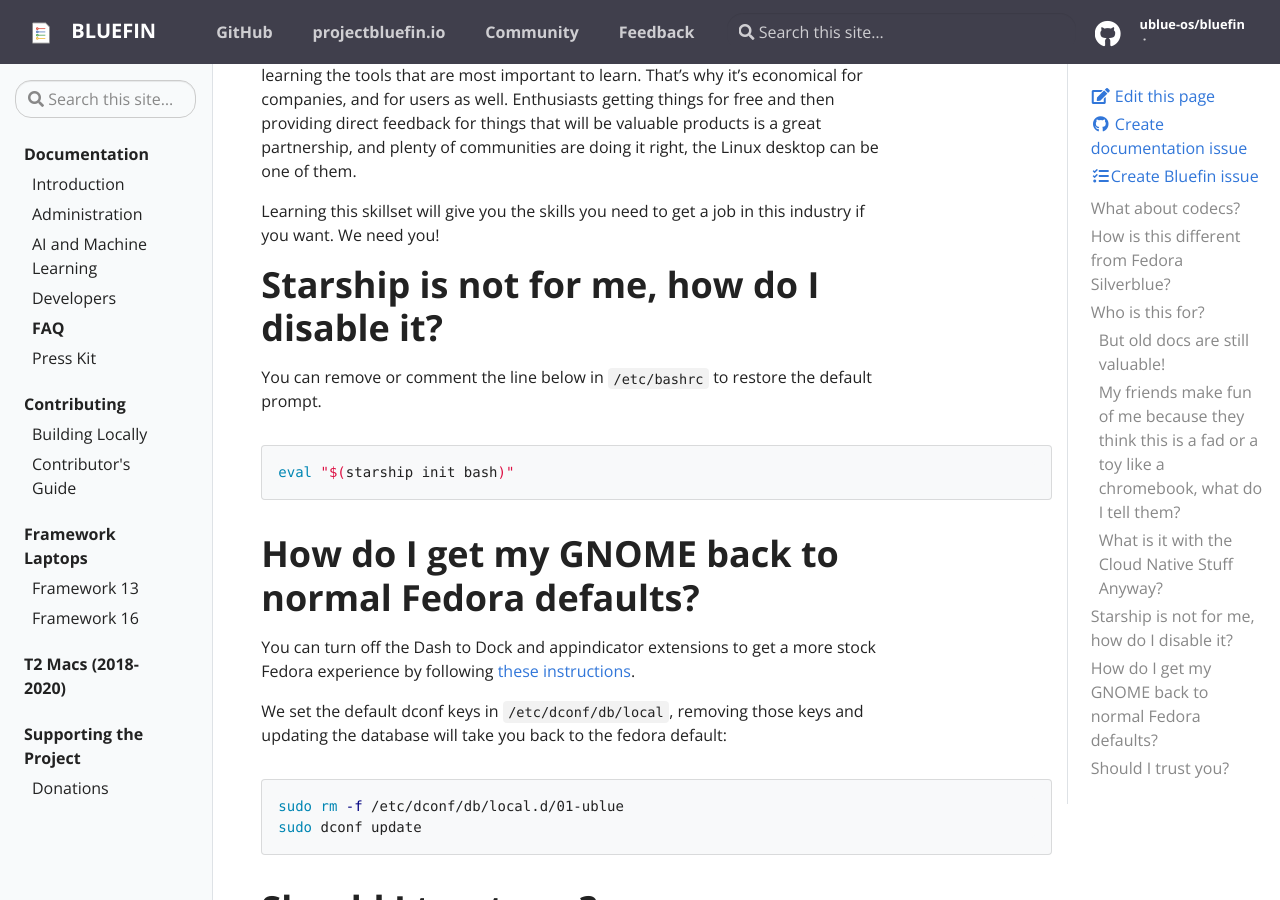
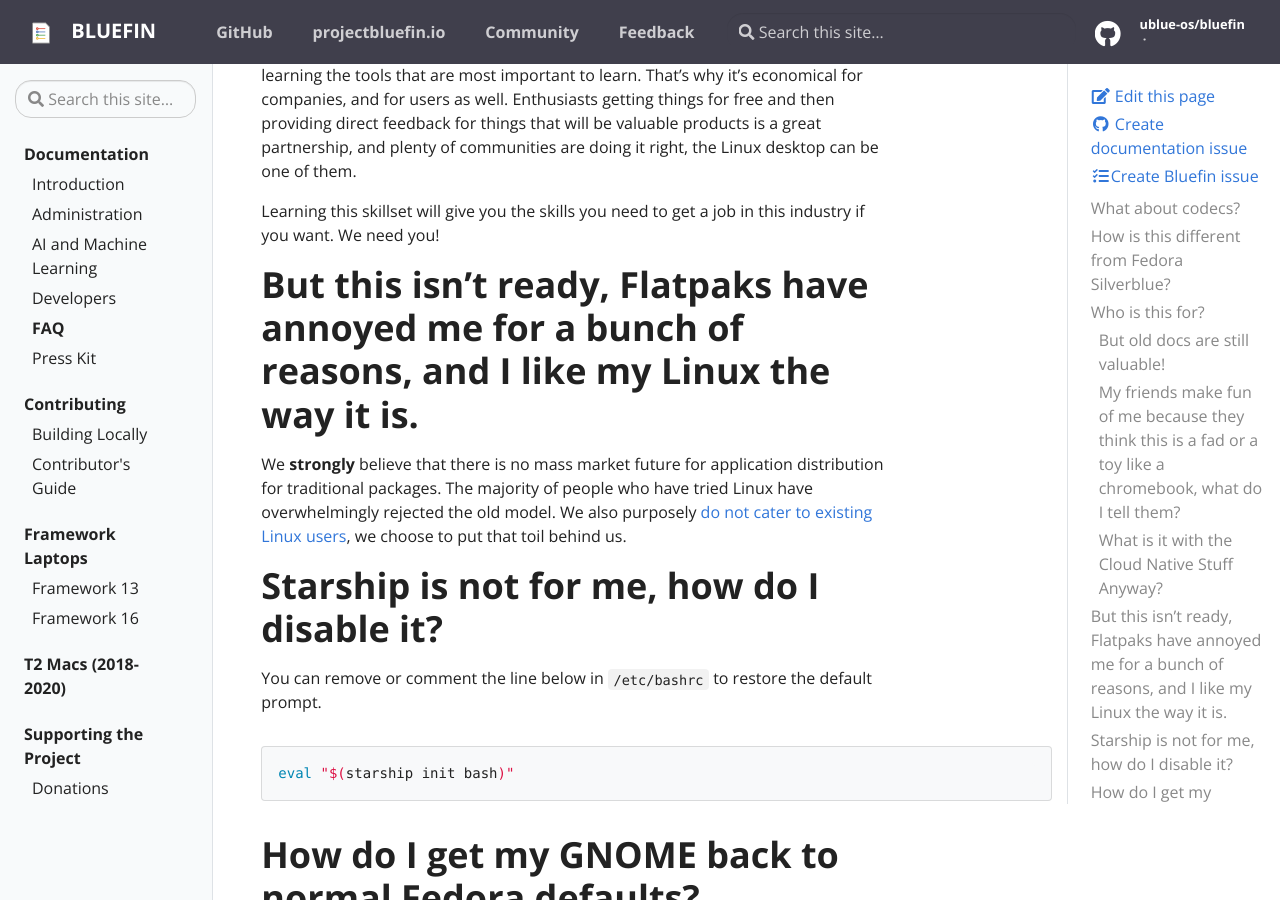
Before and after one commit to ublue-os/bluefin-docs, a Jekyll site: the page built from _docs/FAQ.md, in a window 1280 px wide and 900 px high, scrolled down 3132 px. Built offline with Jekyll 4.4.1, drawn with Linux system fonts in a browser that asks for light colours.

Commit message:
Update FAQ.md

```diff
--- a/_docs/FAQ.md
+++ b/_docs/FAQ.md
@@ -53,6 +53,10 @@
 
 Learning this skillset will give you the skills you need to get a job in this industry if you want. We need you!
 
+# But this isn't ready, Flatpaks have annoyed me for a bunch of reasons, and I like my Linux the way it is.
+
+We **strongly** believe that there is no mass market future for application distribution for traditional packages. The majority of people who have tried Linux have overwhelmingly rejected the old model. We also purposely [do not cater to existing Linux users](https://www.youtube.com/watch?v=4CyWH6jx2pE), we choose to put that toil behind us.
+
 # Starship is not for me, how do I disable it?
 
 You can remove or comment the line below in `/etc/bashrc` to restore the default prompt.
```
